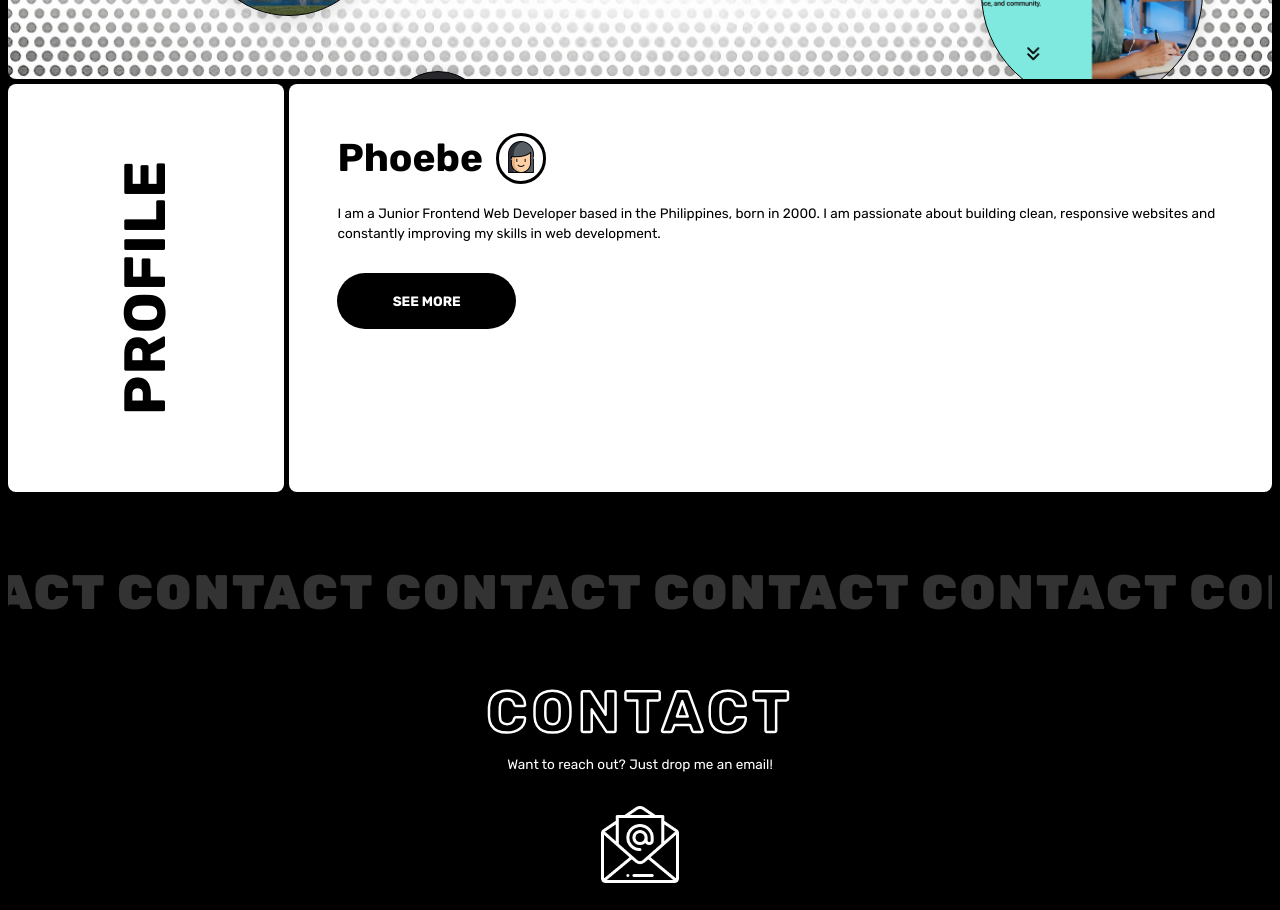
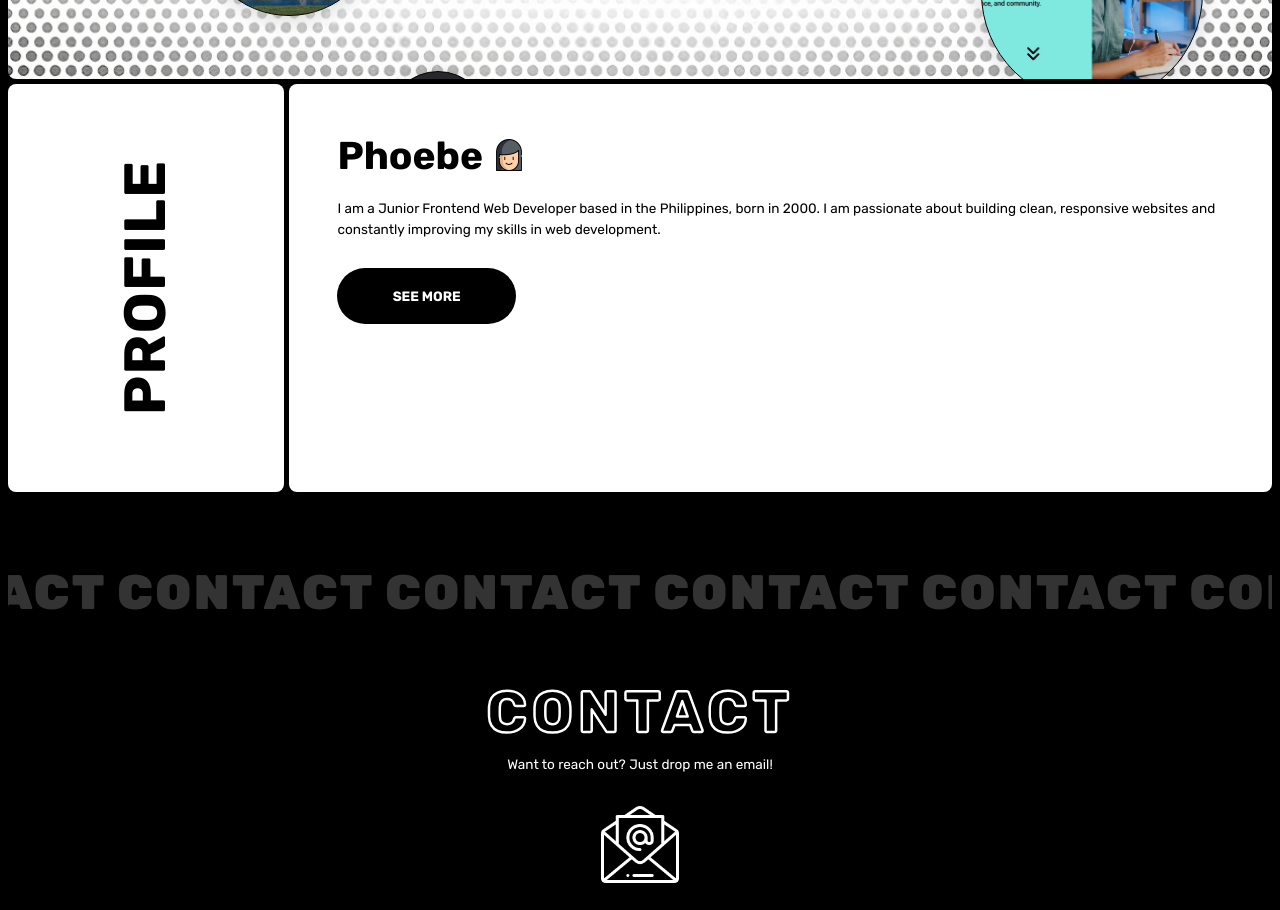
Before and after one commit to Phoebe-Jao/portfolio-project-2025, a React (Vite) app: page / in a window 1280 px wide. Shown: the part 1520-2430 px from the top of the page. Built offline with nearby package versions, Linux system fonts and the light colour scheme.

Commit message:
[fix] top page about section

```diff
--- a/src/components/top/AboutSection.jsx
+++ b/src/components/top/AboutSection.jsx
@@ -47,10 +47,8 @@ const AboutSection = () => {
             <div className="aboutSec__content">
               <div className="aboutSec__nameCont">
                 <p className="aboutSec__bigTxt">Phoebe</p>
-                <div className="aboutSec__imgCont">
-                  <div className="aboutSec__imgWrap">
-                    <img src={img} alt="Phoebe Jao" className="aboutSec__img" />
-                  </div>
+                <div className="aboutSec__imgWrap">
+                  <img src={img} alt="Phoebe Jao" className="aboutSec__img" />
                 </div>
               </div>
               <p className="aboutSec__smallTxt">I am a Junior Frontend Web Developer based in the Philippines, born in 2000. I am passionate about building clean, responsive websites and constantly improving my skills in web development.</p>
--- a/src/css/style.css
+++ b/src/css/style.css
@@ -1432,37 +1432,7 @@ main
   -webkit-box-pack: start;
       -ms-flex-pack: start;
           justify-content: flex-start;
-  gap: 1.3rem;
-}
-.topPage .aboutSec__imgCont {
-  width: clamp(3rem, 3.5vw, 6rem);
-  height: clamp(3rem, 3.5vw, 6rem);
-  border: 3px solid #000;
-  border-radius: 60%;
-  -webkit-box-align: center;
-      -ms-flex-align: center;
-          align-items: center;
-  display: -webkit-box;
-  display: -ms-flexbox;
-  display: flex;
-  -webkit-box-orient: horizontal;
-  -webkit-box-direction: normal;
-      -ms-flex-direction: row;
-          flex-direction: row;
-  -ms-flex-wrap: nowrap;
-      flex-wrap: nowrap;
-  -webkit-box-pack: center;
-      -ms-flex-pack: center;
-          justify-content: center;
-}
-@media screen and (max-width: 768px) {
-  .topPage .aboutSec__imgCont {
-    width: 4rem;
-    height: 4rem;
-    -ms-flex-item-align: center;
-        -ms-grid-row-align: center;
-        align-self: center;
-  }
+  gap: 1rem;
 }
 .topPage .aboutSec__imgWrap {
   max-width: clamp(2.5rem, 2.5vw, 3.5rem);
@@ -1474,6 +1444,7 @@ main
   .topPage .aboutSec__imgWrap {
     width: 4rem;
     height: 3rem;
+    margin-top: 1rem;
   }
 }
 .topPage .aboutSec__img {
--- a/src/scss/_pages/_topPage.scss
+++ b/src/scss/_pages/_topPage.scss
@@ -167,21 +167,7 @@
 
     &__nameCont {
       @include u-flex($ai: center);
-      gap: 1.3rem;
-    }
-
-    &__imgCont {
-      width: clamp(3rem, 3.5vw, 6rem);
-      height: clamp(3rem, 3.5vw, 6rem);
-      border: 3px solid $black;
-      border-radius: 60%;
-      @include u-flex($jc: center, $ai: center);
-
-      @include u-mqMax {
-        width: 4rem;
-        height: 4rem;
-        align-self: center;
-      }
+      gap: 1rem;
     }
 
     &__imgWrap {
@@ -193,6 +179,7 @@
       @include u-mqMax {
         width: 4rem;
         height: 3rem;
+        margin-top: 1rem;
       }
     }
 
```
